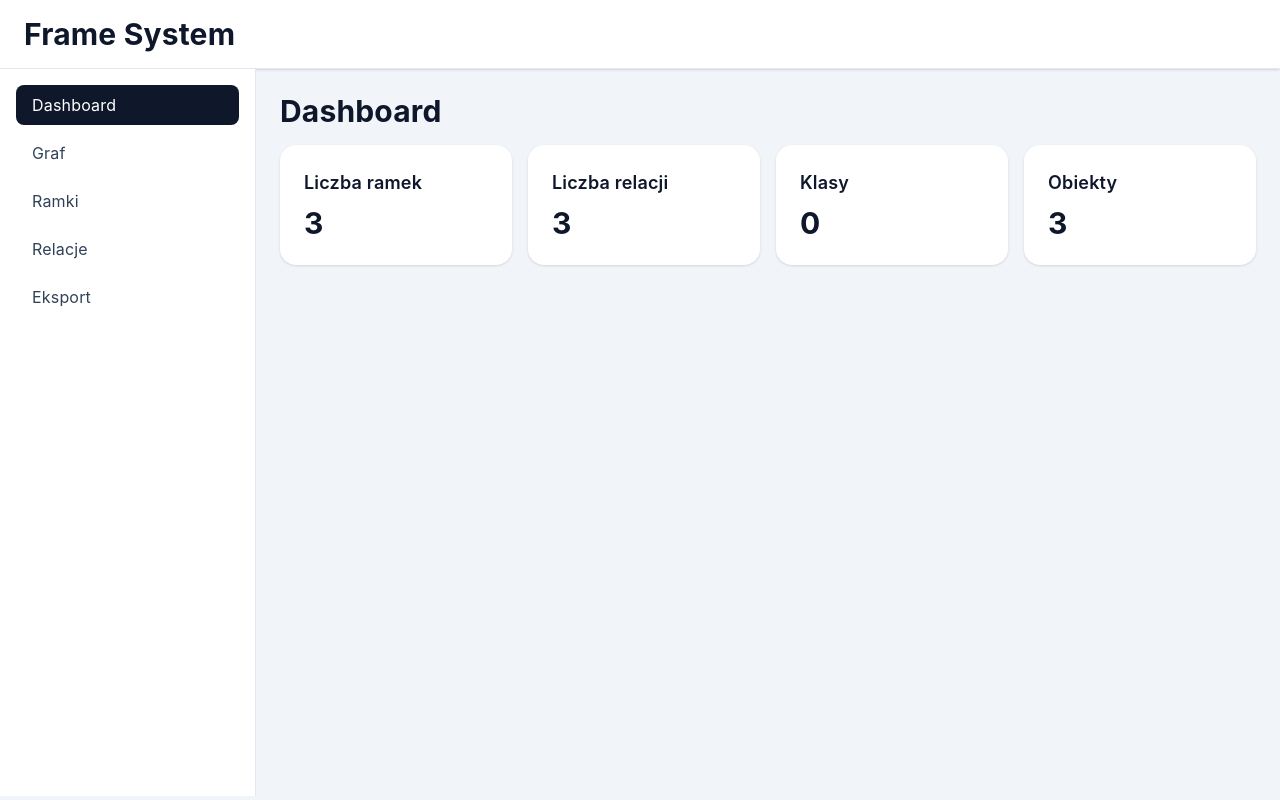
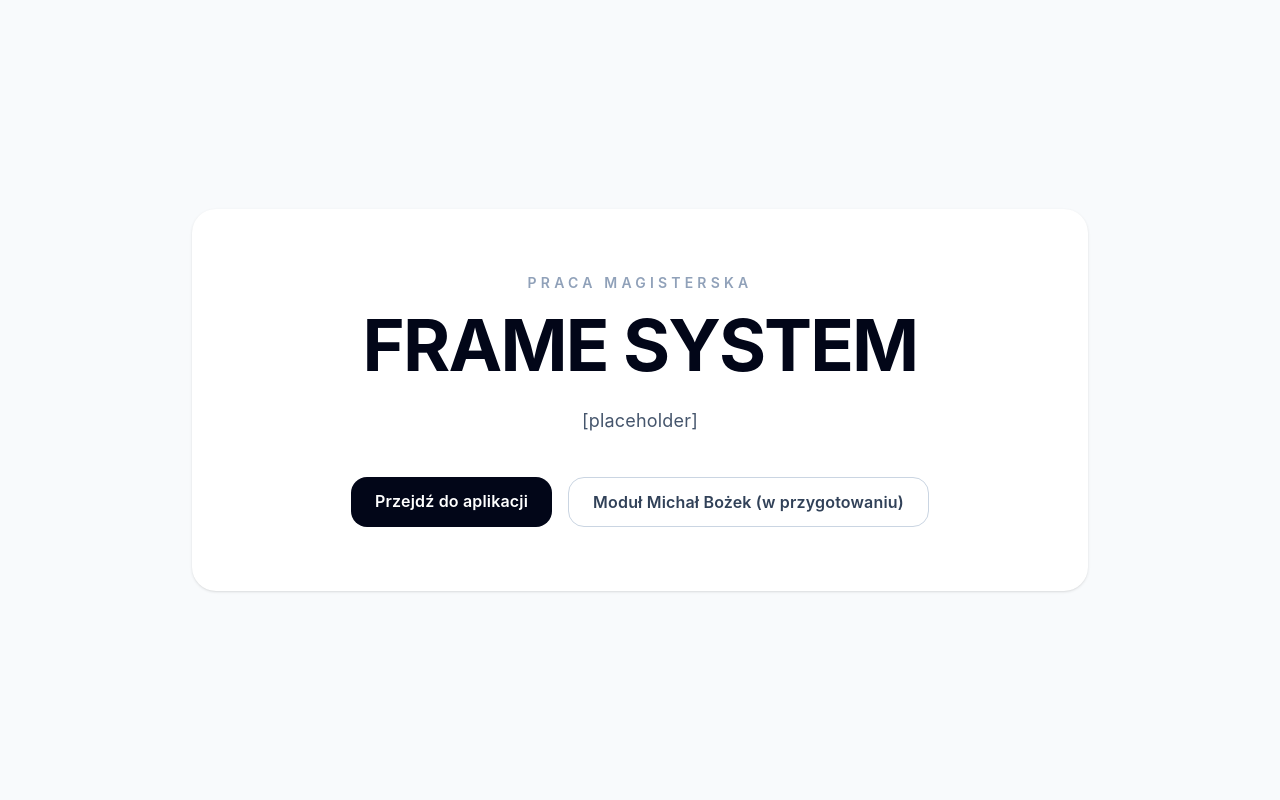
Before and after one commit to ovti/frame-system, a React (Vite) app: page / in a window 1280 px wide. Built offline with nearby package versions, Linux system fonts and the light colour scheme.

Commit message:
update landing page

```diff
--- a/src/App.tsx
+++ b/src/App.tsx
@@ -4,6 +4,7 @@ import ExportPage from './pages/ExportPage';
 import FramesPage from './pages/FramesPage';
 import GraphPage from './pages/GraphPage';
 import HomePage from './pages/HomePage';
+import LandingPage from './pages/LandingPage';
 import NotFoundPage from './pages/NotFoundPage';
 import RelationsPage from './pages/RelationsPage';
 import './styles/App.css';
@@ -11,14 +12,17 @@ import './styles/App.css';
 function App() {
   return (
     <Routes>
-      <Route path='/' element={<MainLayout />}>
+      <Route path='/' element={<LandingPage />} />
+
+      <Route path='/app' element={<MainLayout />}>
         <Route index element={<HomePage />} />
         <Route path='graph' element={<GraphPage />} />
         <Route path='frames' element={<FramesPage />} />
         <Route path='relations' element={<RelationsPage />} />
         <Route path='export' element={<ExportPage />} />
-        <Route path='*' element={<NotFoundPage />} />
       </Route>
+
+      <Route path='*' element={<NotFoundPage />} />
     </Routes>
   );
 }
--- a/src/components/layout/Navbar.tsx
+++ b/src/components/layout/Navbar.tsx
@@ -1,7 +1,14 @@
+import { Link } from 'react-router-dom';
+
 function Navbar() {
   return (
     <header className='border-b border-slate-200 bg-white px-6 py-4 shadow-sm'>
-      <h1 className='text-3xl font-bold'>Frame System</h1>
+      <Link
+        to='/'
+        className='inline-block text-3xl font-bold text-slate-950 transition hover:text-slate-700'
+      >
+        Frame System
+      </Link>
     </header>
   );
 }
--- a/src/components/layout/Sidebar.tsx
+++ b/src/components/layout/Sidebar.tsx
@@ -1,11 +1,11 @@
 import { NavLink } from 'react-router-dom';
 
 const navItems = [
-  { path: '/', label: 'Dashboard' },
-  { path: '/graph', label: 'Graf' },
-  { path: '/frames', label: 'Ramki' },
-  { path: '/relations', label: 'Relacje' },
-  { path: '/export', label: 'Eksport' },
+  { path: '/app', label: 'Dashboard' },
+  { path: '/app/graph', label: 'Graf' },
+  { path: '/app/frames', label: 'Ramki' },
+  { path: '/app/relations', label: 'Relacje' },
+  { path: '/app/export', label: 'Eksport' },
 ];
 
 function Sidebar() {
@@ -16,6 +16,7 @@ function Sidebar() {
           <NavLink
             key={item.path}
             to={item.path}
+            end={item.path === '/app'}
             className={({ isActive }) =>
               `rounded-lg px-4 py-2 transition ${
                 isActive
--- /dev/null
+++ b/src/pages/LandingPage.tsx
@@ -0,0 +1,39 @@
+import { Link } from 'react-router-dom';
+
+function LandingPage() {
+  return (
+    <main className='flex min-h-screen items-center justify-center bg-slate-50 px-6'>
+      <section className='w-full max-w-4xl rounded-3xl bg-white px-8 py-16 text-center shadow-sm'>
+        <p className='mb-4 text-sm font-semibold uppercase tracking-[0.3em] text-slate-400'>
+          Praca magisterska
+        </p>
+
+        <h1 className='text-5xl font-bold tracking-tight text-slate-950 md:text-7xl'>
+          FRAME SYSTEM
+        </h1>
+
+        <p className='mx-auto mt-6 max-w-2xl text-lg leading-8 text-slate-600'>
+          [placeholder]
+        </p>
+
+        <div className='mt-10 flex flex-col justify-center gap-4 sm:flex-row'>
+          <Link
+            to='/app'
+            className='rounded-2xl bg-slate-950 px-6 py-3 font-semibold text-white transition hover:bg-slate-700'
+          >
+            Przejdź do aplikacji
+          </Link>
+
+          <a
+            href='#'
+            className='rounded-2xl border border-slate-300 px-6 py-3 font-semibold text-slate-700 transition hover:bg-slate-100'
+          >
+            Moduł Michał Bożek (w przygotowaniu)
+          </a>
+        </div>
+      </section>
+    </main>
+  );
+}
+
+export default LandingPage;
```
